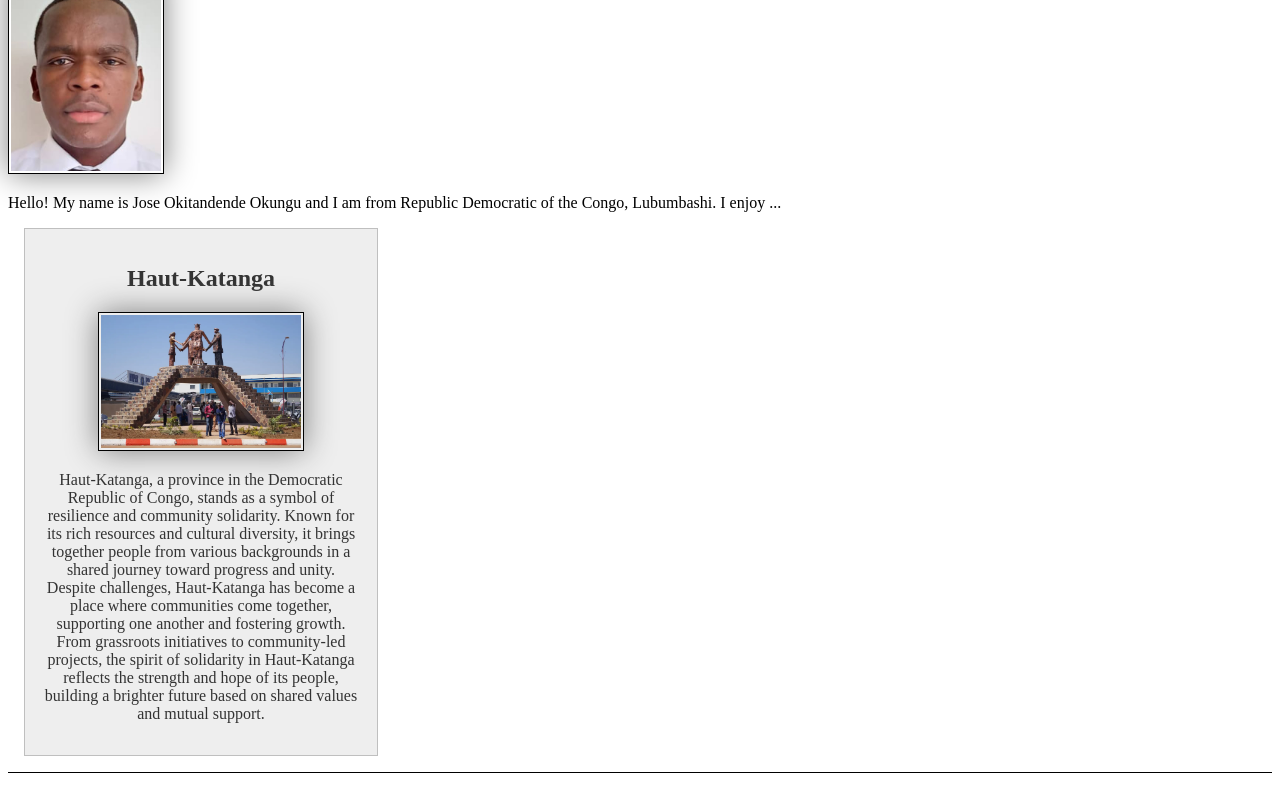
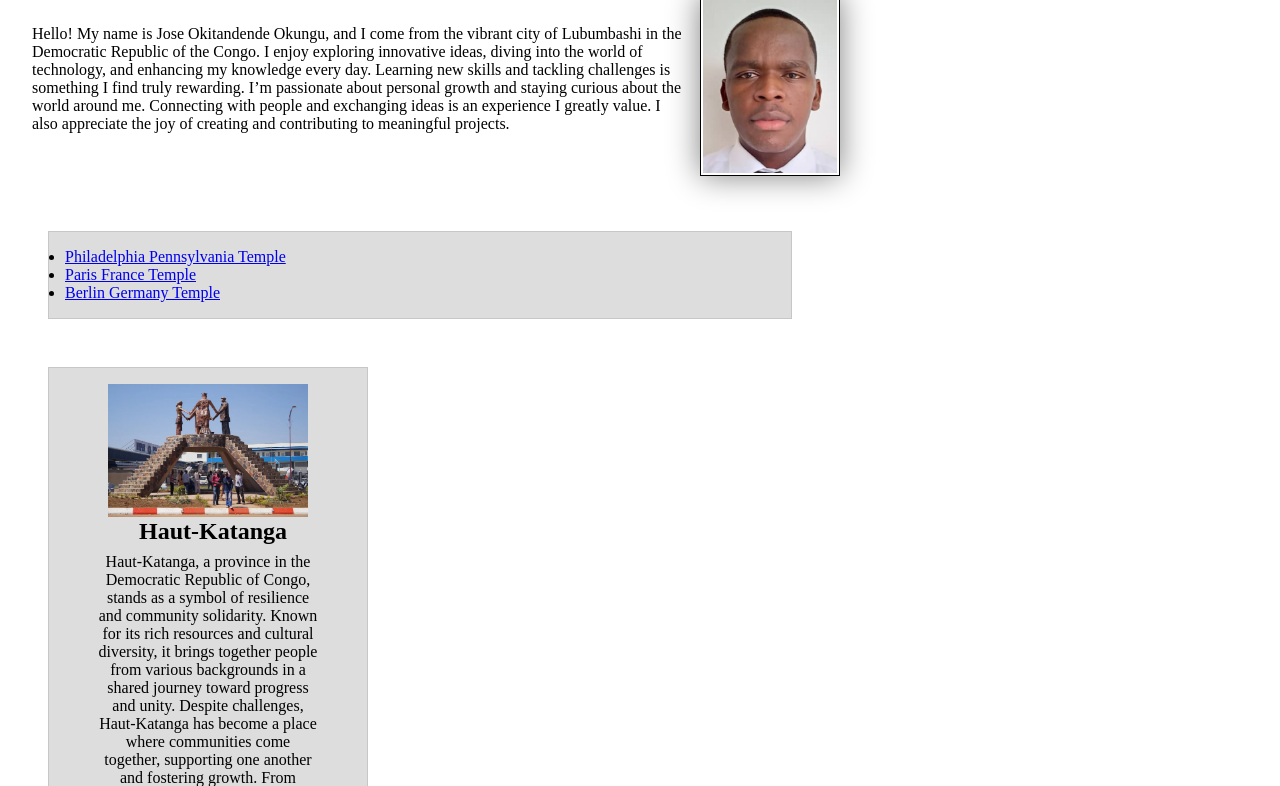
Before and after one commit to joseokungu/wdd130, a plain HTML site: page index.html in a window 1280 px wide. Shown: the part 312-1098 px from the top of the page. Drawn offline with Linux system fonts and the light colour scheme.

Commit message:
he concepts from the learning activities to enhance your home page with HTML references, using the CSS box model, CSS selectors, and layout.

```diff
--- a/index.html
+++ b/index.html
@@ -7,7 +7,7 @@
   <meta name="description" content="Student Home Page">
   <meta name="author" content="Jose Okitnadende Okungu">
   <link rel="stylesheet" href="styles/styles.css">
-  <title>Jose Okitandende Okungu | WDD 130</title>
+  <title>🌴Jose Okitandende Okungu | WDD 130</title>
 </head>
 
 <body>
@@ -16,19 +16,45 @@
       <a href="#">Home</a>
       <a href="#">Rafting Site</a>
       <a href="#">Rafting Site Plan</a>
+      <a href="https://www.linkedin.com/in/jos%C3%A9-okitandende-okungu-4142a2275/">Profile</a>
     </nav>
   </header>
   <main>
     <h1>Jose Okitandende Okungu | WDD 130</h1>
-    <img src="images/profile.jpg" alt="Hello, my name's Jose Okitandende Okungu" width="200">
-    <p>Hello! My name is Jose Okitandende Okungu and I am from Republic Democratic of the Congo, Lubumbashi. I enjoy ...
-    </p>
+
+      <img src="images/profile.jpg" alt="Hello, my name's Jose Okitandende Okungu" width="200">
+      <p>
+        Hello! My name is Jose Okitandende Okungu, and I come from the vibrant city of Lubumbashi in the Democratic
+        Republic of the Congo.
+
+        I enjoy exploring innovative ideas, diving into the world of technology, and enhancing my knowledge every day.
+        Learning new skills and tackling challenges is something I find truly rewarding.
+        I’m passionate about personal growth and staying curious about the world around me.
+        Connecting with people and exchanging ideas is an experience I greatly value.
+        I also appreciate the joy of creating and contributing to meaningful projects.
+      </p>
+      <br>
+
+    <ul class="box">
+      <li><a href="https://www.churchofjesuschrist.org/temples/details/philadelphia-pennsylvania-temple"
+          target="_blank">Philadelphia Pennsylvania Temple</a></li>
+      <li><a href="https://www.churchofjesuschrist.org/temples/details/paris-france-temple" target="_blank">Paris France
+          Temple</a></li>
+      <li><a href="https://www.churchofjesuschrist.org/temples/details/lima-peru-los-olivos-temple"
+          target="_blank">Berlin
+          Germany Temple</a></li>
+    </ul>
   </main>
-  <aside>
+  <aside class="box">
     <h2>Haut-Katanga</h2>
     <img src="images/katanga.webp" alt="solidarity place">
     <p>
-      Haut-Katanga, a province in the Democratic Republic of Congo, stands as a symbol of resilience and community solidarity. Known for its rich resources and cultural diversity, it brings together people from various backgrounds in a shared journey toward progress and unity. Despite challenges, Haut-Katanga has become a place where communities come together, supporting one another and fostering growth. From grassroots initiatives to community-led projects, the spirit of solidarity in Haut-Katanga reflects the strength and hope of its people, building a brighter future based on shared values and mutual support.
+      Haut-Katanga, a province in the Democratic Republic of Congo, stands as a symbol of resilience and community
+      solidarity. Known for its rich resources and cultural diversity, it brings together people from various
+      backgrounds in a shared journey toward progress and unity. Despite challenges, Haut-Katanga has become a place
+      where communities come together, supporting one another and fostering growth. From grassroots initiatives to
+      community-led projects, the spirit of solidarity in Haut-Katanga reflects the strength and hope of its people,
+      building a brighter future based on shared values and mutual support.
     </p>
   </aside>
   <footer>
--- a/styles/styles.css
+++ b/styles/styles.css
@@ -1,5 +1,11 @@
+* {
+  margin: 0;
+  padding: 0;
+  box-sizing: border-box;
+}
+
 nav {
-  background-color: darkblue;
+  background-color: steelblue;
   padding: 10px;
 }
 
@@ -11,18 +17,22 @@ nav a {
 
 h1 {
   color: darkblue;
+  padding: 0.5rem;
 }
 
-img {
-    width: 150px;
+main img {
+  width: 140px;
   height: auto;
   border: 1px solid black;
   padding: 2px;
   box-shadow: 0 0 30px gray;
+  float: right;
+  margin: 0 0 1rem 1rem;
 }
 
 p {
   padding: 0;
+  margin: 2rem;
 }
 
 main {
@@ -37,6 +47,7 @@ aside {
   background-color: #eee;
   color: #333;
   text-align: center;
+  position: relative;
 }
 
 aside img {
@@ -44,11 +55,10 @@ aside {
   height: auto;
 }
 
-
-
-main img {
-    width: 150px;
-    height: auto;
+aside h2 {
+  position: absolute;
+  top: 150px;
+  left: 90px;
 }
 
 footer {
@@ -56,3 +66,11 @@ footer {
   border-top: 1px solid #000;
   text-align: center;
 }
+
+.box {
+  margin: 3rem;
+  border: 1px solid rgb(0 0 0 / 0.1);
+  padding: 1rem;
+  background-color: #ddd;
+  color: #000;
+}
```
Lines whose indentation alone changed are shown as unchanged.
